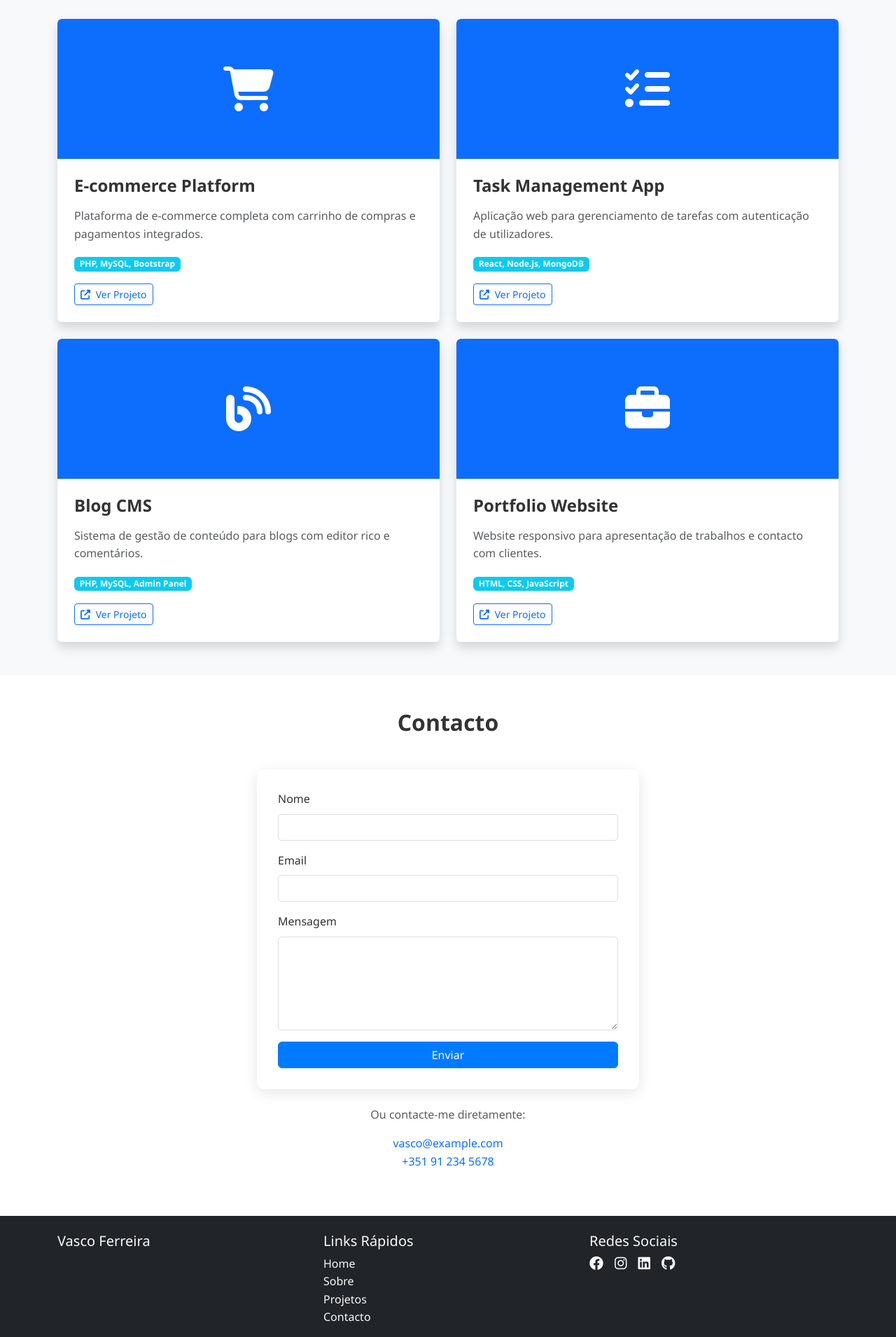
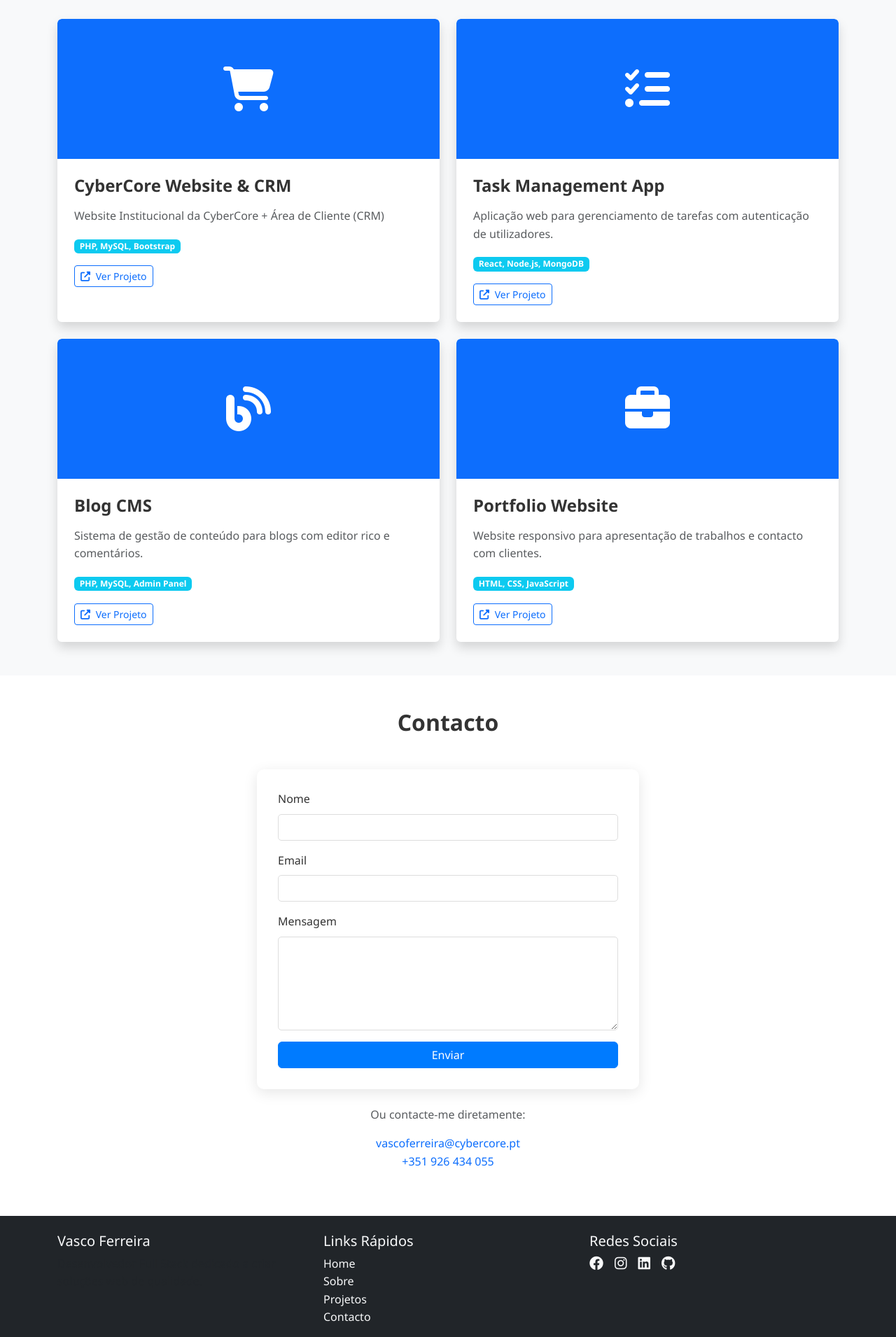
Before and after one commit to vascoferreira2001/Portf-lio, a PHP site: page / in a window 1280 px wide. Shown: the part 2011-3921 px from the top of the page at 70% size. Run offline with PHP 8.4, Linux system fonts and the light colour scheme.

Commit message:
Melhorias nos Projetos, Conactos e Reamdme

```diff
--- a/includes/contact.php
+++ b/includes/contact.php
@@ -23,8 +23,8 @@
                 <div class="text-center mt-4">
                     <p class="text-muted">Ou contacte-me diretamente:</p>
                     <p>
-                        <a href="mailto:vasco@example.com" class="text-decoration-none">vasco@example.com</a><br>
-                        <a href="tel:+351912345678" class="text-decoration-none">+351 91 234 5678</a>
+                        <a href="mailto:vascoferreira@cybercore.pt" class="text-decoration-none">vascoferreira@cybercore.pt</a><br>
+                        <a href="tel:+351926434055" class="text-decoration-none">+351 926 434 055</a>
                     </p>
                 </div>
             </div>
--- a/includes/contact_handler.php
+++ b/includes/contact_handler.php
@@ -19,7 +19,7 @@ if ($_SERVER['REQUEST_METHOD'] === 'POST') {
     }
 
     // Send email (replace with your email)
-    $to = 'vasco@example.com';
+    $to = 'vascoferreira@cybercore.pt';
     $subject = "Nova mensagem de $name";
     $body = "Nome: $name\nEmail: $email\n\nMensagem:\n$message";
     $headers = "From: $email\r\nReply-To: $email";
--- a/includes/projects.php
+++ b/includes/projects.php
@@ -5,12 +5,12 @@
             <?php
                 $projects = [
                     [
-                        'title' => 'E-commerce Platform',
-                        'description' => 'Plataforma de e-commerce completa com carrinho de compras e pagamentos integrados.',
+                        'title' => 'CyberCore Website & CRM',
+                        'description' => 'Website Institucional da CyberCore + Área de Cliente (CRM)',
                         'technologies' => 'PHP, MySQL, Bootstrap',
                         'icon' => 'fa-shopping-cart',  // Usar icon OU image
                         'image' => null,  // ou 'img/project1.jpg'
-                        'link' => 'https://exemplo.com/ecommerce'
+                        'link' => 'https://www.cybercore.pt/'
                     ],
                     [
                         'title' => 'Task Management App',
```
Also changed, not shown: README.md.
